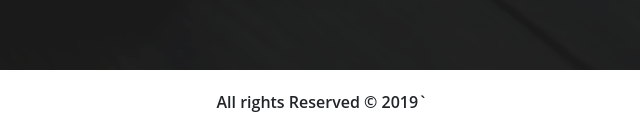
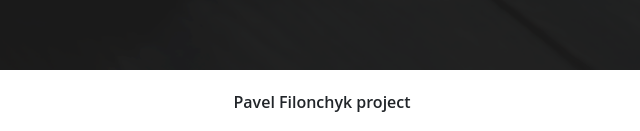
Before and after one commit to Pavel-Filonchyk/landing, a plain HTML site: page index.html in a window 1280 px wide. Shown: the part 9543-9674 px from the top of the page, 318-958 px from the left. Drawn offline with nearby package versions, Linux system fonts and the light colour scheme.

Commit message:
about_me

```diff
--- a/index.html
+++ b/index.html
@@ -489,7 +489,7 @@
          </div>
       </div>
    </footer>
-   <footer class="rules">All rights Reserved © 2019`</footer>
+   <footer class="rules">Pavel Filonchyk project</footer>
 
    <script src="https://cdnjs.cloudflare.com/ajax/libs/popper.js/1.12.9/umd/popper.min.js"
       integrity="sha384-ApNbgh9B+Y1QKtv3Rn7W3mgPxhU9K/ScQsAP7hUibX39j7fakFPskvXusvfa0b4Q" crossorigin="anonymous">
```
